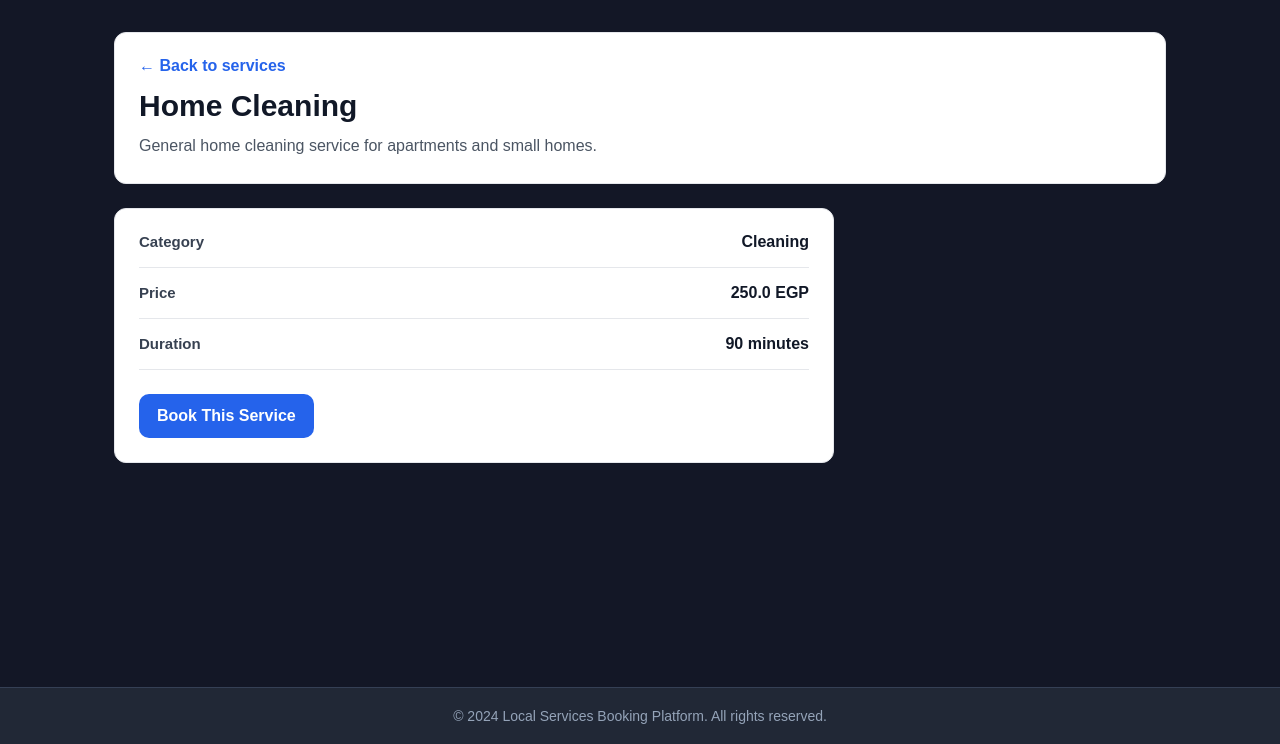
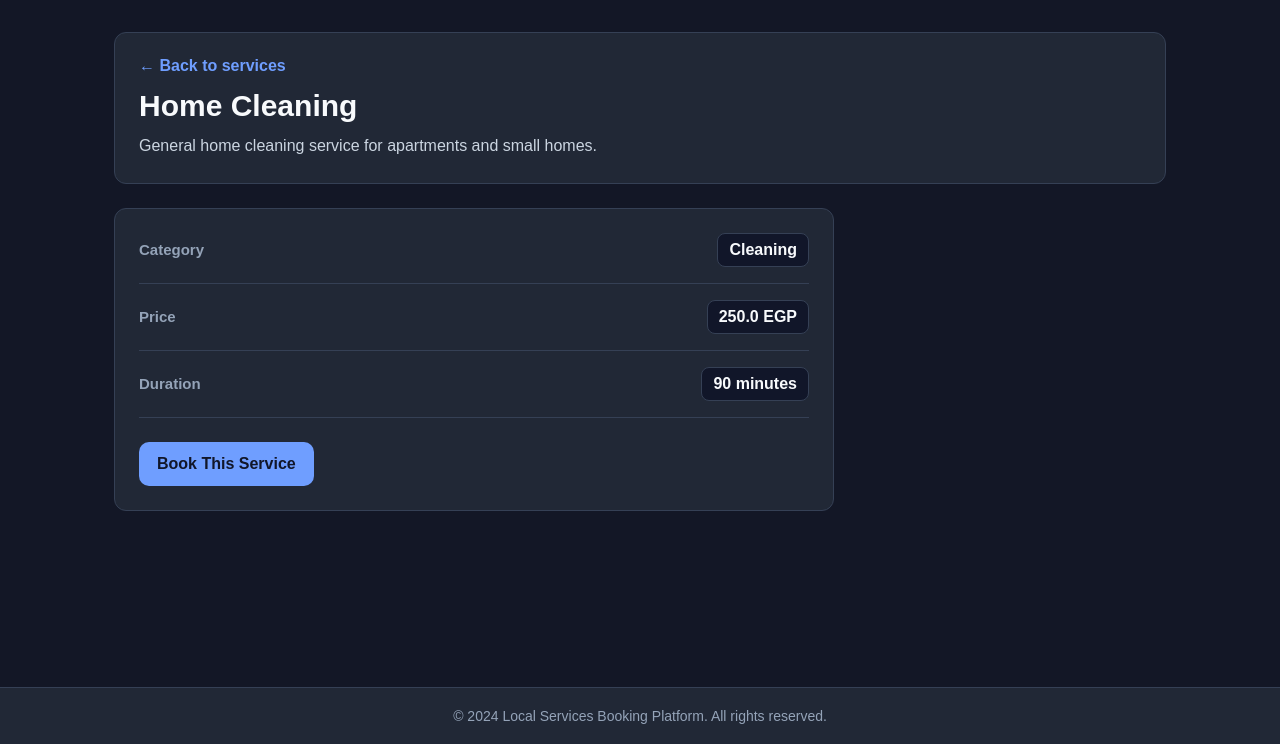
Before and after one commit to mostafa2742002/Local-Services-Booking-Platform, a Flask app: page /services/11111111-1111-1111-1111-111111111111 in a window 1280 px wide. Shown: the part 56-800 px from the top of the page. Run offline with Flask 3, Linux system fonts and the light colour scheme; the visitor is signed in with stand-in values (Sample User, id 1); some libraries are stand-ins or nearby versions.

Commit message:
Implement dark mode styles for service details; update colors and layout for improved readability

```diff
--- a/app/static/css/service/service_details.css
+++ b/app/static/css/service/service_details.css
@@ -1,6 +1,6 @@
 .page-header {
-    background: #ffffff;
-    border: 1px solid #e5e7eb;
+    background: #212836;
+    border: 1px solid #354055;
     border-radius: 12px;
     padding: 24px;
     margin-bottom: 24px;
@@ -9,34 +9,36 @@
 .back-link {
     display: inline-block;
     margin-bottom: 14px;
-    color: #2563eb;
+    color: #6f9eff;
     font-weight: 700;
 }
 
 .back-link:hover {
-    color: #1d4ed8;
+    color: #94b7ff;
 }
 
 .page-header h1 {
     margin: 0 0 10px;
     font-size: 30px;
-    color: #111827;
+    color: #f8fafc;
 }
 
 .page-header p {
     margin: 0;
     max-width: 760px;
-    color: #4b5563;
+    color: #cbd5e1;
     font-size: 16px;
     line-height: 1.6;
 }
 
+/* Details Card */
+
 .details-card {
-    background: #ffffff;
-    border: 1px solid #e5e7eb;
+    max-width: 720px;
+    padding: 24px;
+    background: #212836;
+    border: 1px solid #354055;
     border-radius: 12px;
-    padding: 24px;
-    max-width: 720px;
 }
 
 .details-row {
@@ -45,7 +47,7 @@
     align-items: center;
     gap: 24px;
     padding: 16px 0;
-    border-bottom: 1px solid #e5e7eb;
+    border-bottom: 1px solid #354055;
 }
 
 .details-row:first-child {
@@ -53,35 +55,44 @@
 }
 
 .details-row strong {
-    color: #374151;
+    color: #94a3b8;
     font-size: 15px;
 }
 
 .details-row span {
-    color: #111827;
+    padding: 7px 11px;
+    background: #111629;
+    border: 1px solid #354055;
+    border-radius: 8px;
+    color: #f8fafc;
     font-weight: 700;
     text-align: right;
 }
+
+/* Actions */
 
 .details-actions {
     margin-top: 24px;
 }
 
-.primary-btn {
+.details-actions .primary-btn {
     display: inline-block;
+    padding: 13px 18px;
     border: none;
-    background: #2563eb;
-    color: #ffffff;
-    padding: 13px 18px;
     border-radius: 10px;
+    background: #6f9eff;
+    color: #111629;
     font-size: 16px;
     font-weight: 700;
     cursor: pointer;
+    text-align: center;
 }
 
-.primary-btn:hover {
-    background: #1d4ed8;
+.details-actions .primary-btn:hover {
+    background: #5d8df4;
 }
+
+/* Responsive */
 
 @media (max-width: 640px) {
     .page-header,
@@ -89,18 +100,22 @@
         padding: 18px;
     }
 
+    .page-header h1 {
+        font-size: 26px;
+    }
+
     .details-row {
         align-items: flex-start;
         flex-direction: column;
-        gap: 6px;
+        gap: 8px;
     }
 
     .details-row span {
+        width: 100%;
         text-align: left;
     }
 
-    .primary-btn {
+    .details-actions .primary-btn {
         width: 100%;
-        text-align: center;
     }
 }
```
